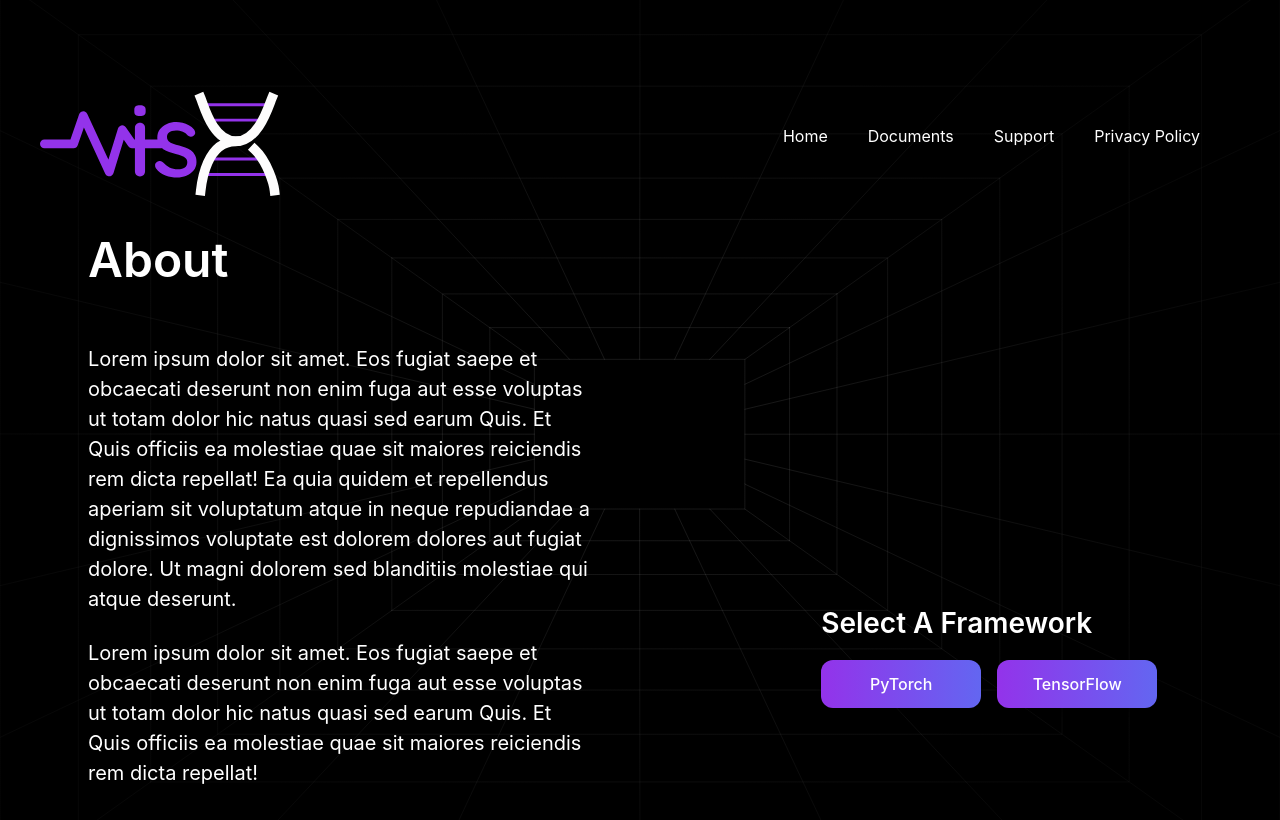
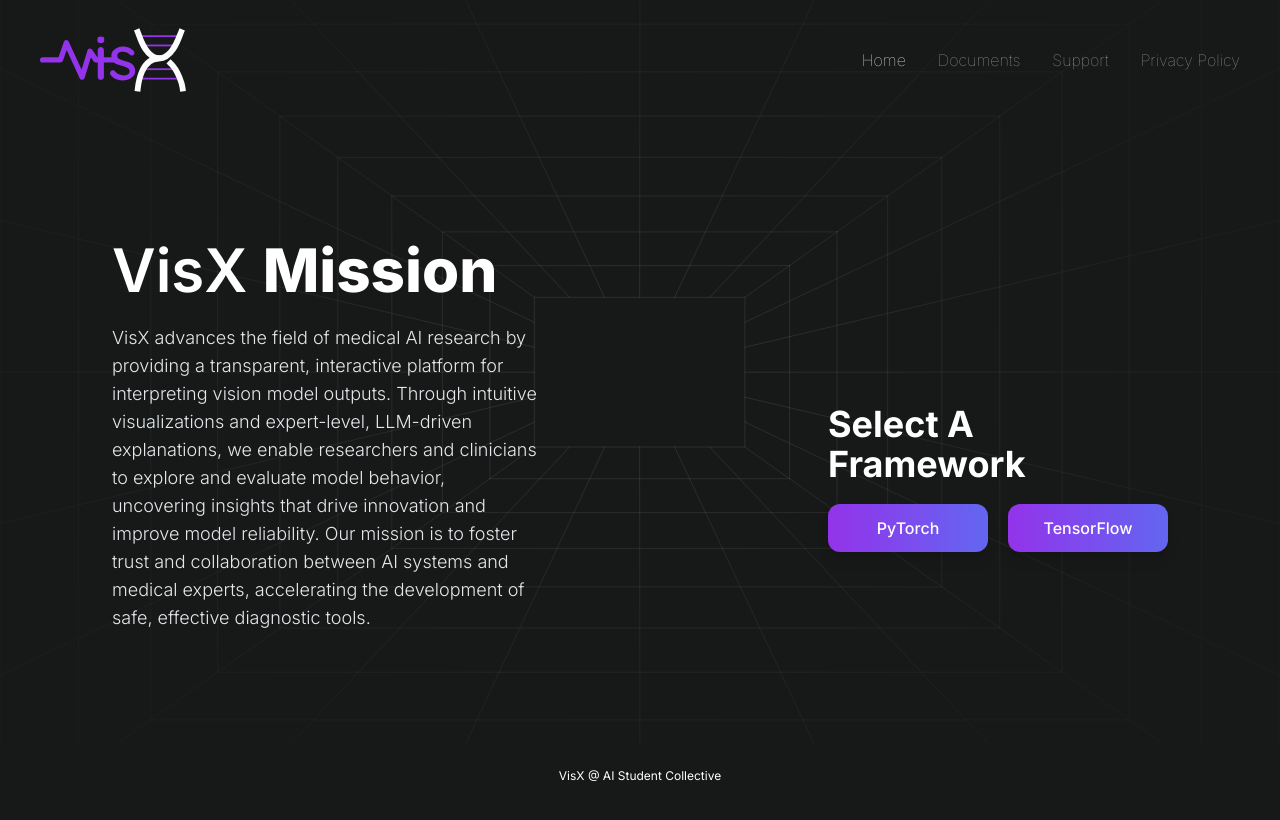
Before and after one commit to AIStudentCollective/VisionXAI, a Next.js app: page / in a window 1280 px wide. Shown: the top 820 px of the page. Built offline with nearby package versions, Linux system fonts and the light colour scheme.

Commit message:
Make navbar collapsible and improve responsiveness for layout

```diff
--- a/app/layout.tsx
+++ b/app/layout.tsx
@@ -7,6 +7,7 @@ import { Geist } from "next/font/google";
 import { ThemeProvider } from "next-themes";
 import Link from "next/link";
 import "./globals.css";
+import NavBar from "@/components/navbar";
 
 const defaultUrl = process.env.VERCEL_URL
 ? `https://${process.env.VERCEL_URL}`
@@ -14,13 +15,20 @@ const defaultUrl = process.env.VERCEL_URL
 
 export const metadata = {
 	metadataBase: new URL(defaultUrl),
-  title: "Next.js and Supabase Starter Kit",
-  description: "The fastest way to build apps with Next.js and Supabase",
+	title: "VisX",
+	description: "",
 };
 
 const geistSans = Geist({
 	display: "swap",
 	subsets: ["latin"],
+});
+
+import { Inter } from 'next/font/google';
+
+const inter = Inter({
+	// display: 'swap ',
+	subsets: ['latin']
 });
 
 export default function RootLayout({
@@ -29,30 +37,19 @@ export default function RootLayout({
 	children: React.ReactNode;
 }>) {
 	return (
-    <html lang="en" className={geistSans.className} suppressHydrationWarning>
-      <body className="bg-black text-white text-foreground min-h-screen min-w-full flex flex-col">
-
-        {/* Background Wrapper */}
-        <div className="relative min-h-screen w-full flex flex-col bg-[url('/images/background.svg')] bg-cover bg-center bg-no-repeat">
-
+		<html lang= "en" className={inter.className} suppressHydrationWarning>
+			<body className="bg-[#161918] text-white text-foreground min-h-screen min-w-full flex flex-col">
 				{/* Navbar */}
-          <div className="absolute top-0 left-0 w-full flex justify-between px-10 py-6">
-            <img src="/images/logo.svg" alt="Logo" className="w-60 h-60"/>
-            <div className="flex flex-row p-5 mt-20">
-              <Link href="/" className="mx-5">Home</Link>
-              <Link href="" className="mx-5">Documents</Link>
-              <Link href="" className="mx-5">Support</Link>
-              <Link href="" className="mx-5">Privacy Policy</Link>
-            </div>
-          </div>
-
+				<NavBar/>
 				{/* Page Content - Adding Padding to Push Below Navbar */}
-          <div className="flex-1 flex items-center justify-center w-full h-full pt-[8rem]">
+				<div className="relative flex-1 flex items-center justify-center w-fit-content h-fit-content bg-[url('/images/background.svg')] bg-cover bg-center bg-no-repeat">
 				{children}
 				</div>
-
+				<footer>
+					<div className="flex flex-col items-center justify-center w-full bg-[#161918] text-white py-4">
+						<p className="text-xs mt-2">VisX @ AI Student Collective</p>
 					</div>
-
+				</footer>
 			</body>
 		</html>
 	);
--- a/app/page.tsx
+++ b/app/page.tsx
@@ -6,41 +6,42 @@ import { hasEnvVars } from "@/utils/supabase/check-env-vars";
 export default async function Home() {
   return (
     <>
-      <section className="flex flex-col justify-end px-16 pb-20 pt-[6rem]">
-        <div className="flex justify-end items-end w-full">
+    <section className="flex flex-col justify-end px-6 sm:px-8 md:px-12 lg:px-20 xl:px-28 pb-12 sm:pb-20 md:pb-24 pt-16 sm:pt-20 md:pt-24 lg:pt-32 w-full overflow-hidden">
+    <div className="flex flex-col lg:flex-row justify-between items-start lg:items-end w-full mt-8 sm:mt-12 md:mt-20 lg:mt-24 gap-10 md:gap-12">
+
     {/* About Section (45%) */}
-          <div className="text-white w-[45%] ml-6">
-            <h2 className="text-[48px] font-semibold mb-12">About</h2>
-            <p className="text-[20px] font-normal">
-              Lorem ipsum dolor sit amet. Eos fugiat saepe et obcaecati deserunt non enim fuga aut esse voluptas ut totam dolor
-              hic natus quasi sed earum Quis. Et Quis officiis ea molestiae quae sit maiores reiciendis rem dicta repellat!
-              Ea quia quidem et repellendus aperiam sit voluptatum atque in neque repudiandae a dignissimos voluptate est dolorem
-              dolores aut fugiat dolore. Ut magni dolorem sed blanditiis molestiae qui atque deserunt.
-            </p>
-            <p className="text-[20px] font-normal mt-6">
-              Lorem ipsum dolor sit amet. Eos fugiat saepe et obcaecati deserunt non enim fuga aut esse voluptas ut totam
-              dolor hic natus quasi sed earum Quis. Et Quis officiis ea molestiae quae sit maiores reiciendis rem dicta repellat!
+    <div className="text-white w-full lg:w-[45%]">
+    <h2 className="text-3xl sm:text-4xl md:text-5xl lg:text-6xl font-semibold leading-tight mb-4 sm:mb-5 md:mb-6">
+    VisX <span className="font-extrabold">Mission</span>
+    </h2>
+    <p className="text-sm sm:text-base md:text-lg font-light leading-relaxed text-gray-200 max-w-prose">
+    VisX advances the field of medical AI research by providing a transparent, interactive platform for
+    interpreting vision model outputs. Through intuitive visualizations and expert-level, LLM-driven
+    explanations, we enable researchers and clinicians to explore and evaluate model behavior, uncovering
+    insights that drive innovation and improve model reliability. Our mission is to foster trust and
+    collaboration between AI systems and medical experts, accelerating the development of safe, effective
+    diagnostic tools.
     </p>
     </div>
 
     {/* Empty Space (20%) */}
-          <div className="w-[20%]"></div>
+    <div className="hidden lg:block lg:w-[10%] xl:w-[20%]"></div>
 
     {/* Framework Selection (35%) */}
-          <div className="w-[35%] flex flex-col mb-20">
-            <h3 className="text-[28px] font-semibold text-white mb-4">
+    <div className="w-full lg:w-[35%] flex flex-col mt-10 lg:mt-0 mb-10 sm:mb-14 md:mb-20">
+    <h3 className="text-2xl sm:text-3xl md:text-4xl font-bold text-white mb-4 sm:mb-5">
     Select A Framework
     </h3>
-            <div className="flex gap-4">
+    <div className="flex flex-col sm:flex-row gap-4 sm:gap-5">
     <a
     href="/torch"
-                className="w-[10rem] px-8 py-3 text-[16px] font-medium text-center bg-[linear-gradient(90deg,#9333EA_0%,#6366F1_100%)] rounded-xl shadow-md hover:opacity-80 transition-all"
+    className="w-full sm:w-auto min-w-[8rem] md:min-w-[10rem] px-5 py-3 text-sm md:text-base font-medium text-center bg-gradient-to-r from-purple-600 to-indigo-500 rounded-xl shadow-lg hover:opacity-90 focus:outline-none focus:ring-2 focus:ring-offset-2 focus:ring-indigo-500 transition"
     >
     PyTorch
     </a>
     <a
     href="/tensorflow"
-                className=" w-[10rem] px-8 py-3 text-[16px] font-medium text-center bg-[linear-gradient(90deg,#9333EA_0%,#6366F1_100%)] rounded-xl shadow-md hover:opacity-80 transition-all"
+    className="w-full sm:w-auto min-w-[8rem] md:min-w-[10rem] px-5 py-3 text-sm md:text-base font-medium text-center bg-gradient-to-r from-purple-600 to-indigo-500 rounded-xl shadow-lg hover:opacity-90 focus:outline-none focus:ring-2 focus:ring-offset-2 focus:ring-indigo-500 transition"
     >
     TensorFlow
     </a>
@@ -48,6 +49,5 @@ export default async function Home() {
     </div>
     </div>
     </section>
-    </>
-  );
+    </>)
 }
--- /dev/null
+++ b/components/navbar.tsx
@@ -0,0 +1,142 @@
+"use client"
+
+import { useState, useEffect } from "react"
+import Link from "next/link"
+import { Menu, X } from "lucide-react"
+import { usePathname } from "next/navigation"
+
+export default function NavBar() {
+  const [isMenuOpen, setIsMenuOpen] = useState(false)
+  const [scrolled, setScrolled] = useState(false)
+  const pathname = usePathname()
+
+  // Handle scroll effect
+  useEffect(() => {
+    const handleScroll = () => {
+      setScrolled(window.scrollY > 10)
+    }
+
+    window.addEventListener("scroll", handleScroll)
+    return () => window.removeEventListener("scroll", handleScroll)
+  }, [])
+
+  // Close mobile menu when route changes
+  useEffect(() => {
+    setIsMenuOpen(false)
+  }, [pathname])
+
+  return (
+    <nav
+      className={`fixed top-0 pt-5 left-0 w-full z-50 transition-all duration-300 ${
+        scrolled ? "bg-[#161918]/90 backdrop-blur-sm shadow-md" : "bg-transparent"
+      }`}
+    >
+      <div className="max-w-7xl mx-auto px-4 sm:px-6 lg:px-10">
+        <div className="flex justify-between items-center h-20">
+          {/* Logo */}
+          <div className="flex-shrink-0">
+            <Link href="/">
+              <img src="/images/logo.svg" alt="Logo" className="h-16 w-auto" />
+            </Link>
+          </div>
+
+          {/* Desktop Navigation */}
+          <div className="hidden md:flex items-center space-x-8">
+            <Link
+              href="/"
+              className={`font-thin hover:text-gray-300 transition-colors ${
+                pathname === "/" ? "text-white" : "text-gray-400"
+              }`}
+            >
+              Home
+            </Link>
+            <Link
+              href="/documents"
+              className={`font-thin hover:text-gray-300 transition-colors ${
+                pathname === "/documents" ? "text-white" : "text-gray-400"
+              }`}
+            >
+              Documents
+            </Link>
+            <Link
+              href="/support"
+              className={`font-thin hover:text-gray-300 transition-colors ${
+                pathname === "/support" ? "text-white" : "text-gray-400"
+              }`}
+            >
+              Support
+            </Link>
+            <Link
+              href="/privacy-policy"
+              className={`font-thin hover:text-gray-300 transition-colors ${
+                pathname === "/privacy-policy" ? "text-white" : "text-gray-400"
+              }`}
+            >
+              Privacy Policy
+            </Link>
+          </div>
+
+          {/* Mobile Menu Button */}
+          <div className="md:hidden flex items-center">
+            <button
+              onClick={() => setIsMenuOpen(!isMenuOpen)}
+              className="inline-flex items-center justify-center p-2 rounded-md text-gray-400 hover:text-white hover:bg-gray-700 focus:outline-none focus:ring-2 focus:ring-inset focus:ring-white"
+              aria-expanded={isMenuOpen}
+            >
+              <span className="sr-only">Open main menu</span>
+              {isMenuOpen ? (
+                <X className="block h-6 w-6" aria-hidden="true" />
+              ) : (
+                <Menu className="block h-6 w-6" aria-hidden="true" />
+              )}
+            </button>
+          </div>
+        </div>
+      </div>
+
+      {/* Mobile Menu */}
+      <div
+        className={`md:hidden transition-all duration-300 ease-in-out overflow-hidden ${
+          isMenuOpen ? "max-h-64 opacity-100" : "max-h-0 opacity-0"
+        }`}
+      >
+        <div className="px-2 pt-2 pb-3 space-y-1 sm:px-3 bg-[#161918]/95 backdrop-blur-sm">
+          <Link
+            href="/"
+            className={`block px-3 py-2 rounded-md text-base font-thin ${
+              pathname === "/" ? "text-white bg-gray-800" : "text-gray-300 hover:bg-gray-700 hover:text-white"
+            }`}
+          >
+            Home
+          </Link>
+          <Link
+            href="/documents"
+            className={`block px-3 py-2 rounded-md text-base font-thin ${
+              pathname === "/documents" ? "text-white bg-gray-800" : "text-gray-300 hover:bg-gray-700 hover:text-white"
+            }`}
+          >
+            Documents
+          </Link>
+          <Link
+            href="/support"
+            className={`block px-3 py-2 rounded-md text-base font-thin ${
+              pathname === "/support" ? "text-white bg-gray-800" : "text-gray-300 hover:bg-gray-700 hover:text-white"
+            }`}
+          >
+            Support
+          </Link>
+          <Link
+            href="/privacy-policy"
+            className={`block px-3 py-2 rounded-md text-base font-thin ${
+              pathname === "/privacy-policy"
+                ? "text-white bg-gray-800"
+                : "text-gray-300 hover:bg-gray-700 hover:text-white"
+            }`}
+          >
+            Privacy Policy
+          </Link>
+        </div>
+      </div>
+    </nav>
+  )
+}
```
Also changed, not shown: hooks/use-mobile.tsx (added, +30 -0 lines). Lines whose indentation alone changed are shown as unchanged.
